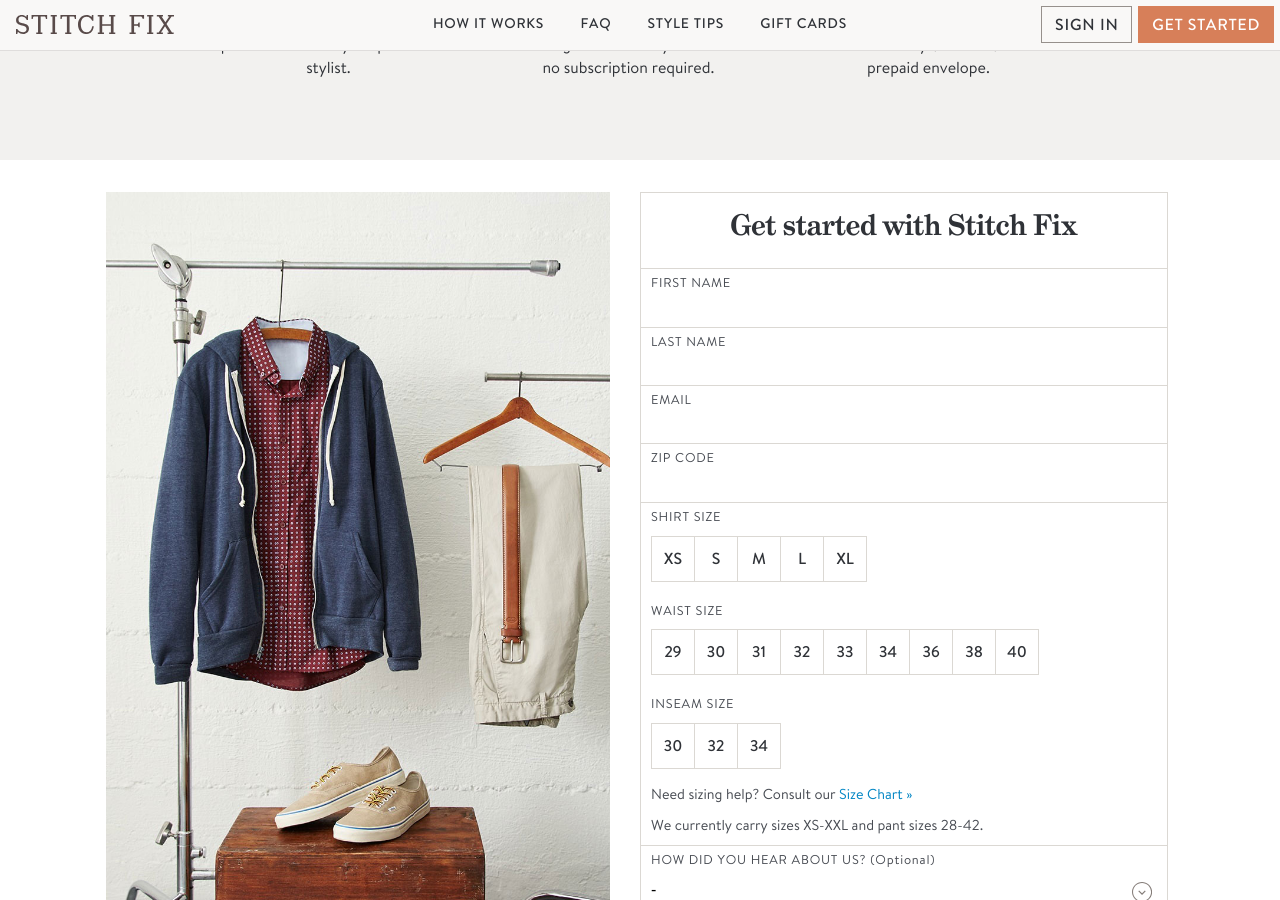
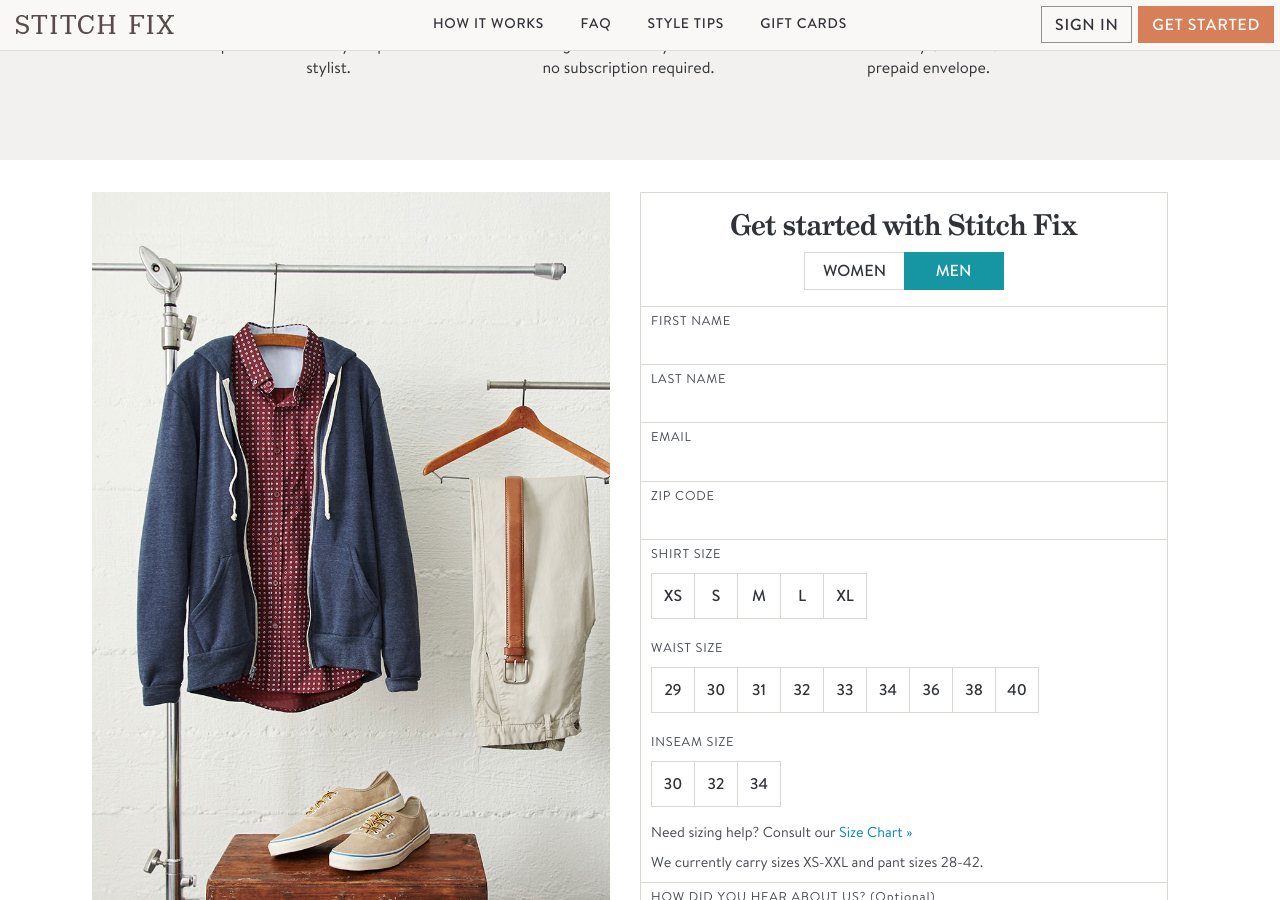
Before and after one commit to yorthehunter/gateway-prototype-alt, a Jekyll site: the page built from mens/index.html, in a window 1280 px wide and 900 px high, scrolled down 835 px. Built offline with Jekyll 4.4.1, drawn with Linux system fonts in a browser that asks for light colours; some web fonts are replaced.

Commit message:
toggle present on all pages

```diff
--- a/_includes/get-started.html
+++ b/_includes/get-started.html
@@ -12,12 +12,7 @@
 
               {% if page.active == "mens"%}
 
-              <a class="button btn" data-rel="#content-a" href="#" style="display:none">Women</a> <a class="button active btn" data-rel="#content-b" href="#" style="display:none">Men</a>
-
-              {% elsif page.active == "womens"%}
-
-
-              <a class="button active btn" data-rel="#content-a" href="#" style="display:none">Women</a> <a class="button btn" data-rel="#content-b" href="#" style="display:none">Men</a>
+              <a class="button btn" data-rel="#content-a" href="#" >Women</a> <a class="button active btn" data-rel="#content-b" href="#" >Men</a>
 
               {% else %}
 
```
Also changed, not shown: 2 other files.
